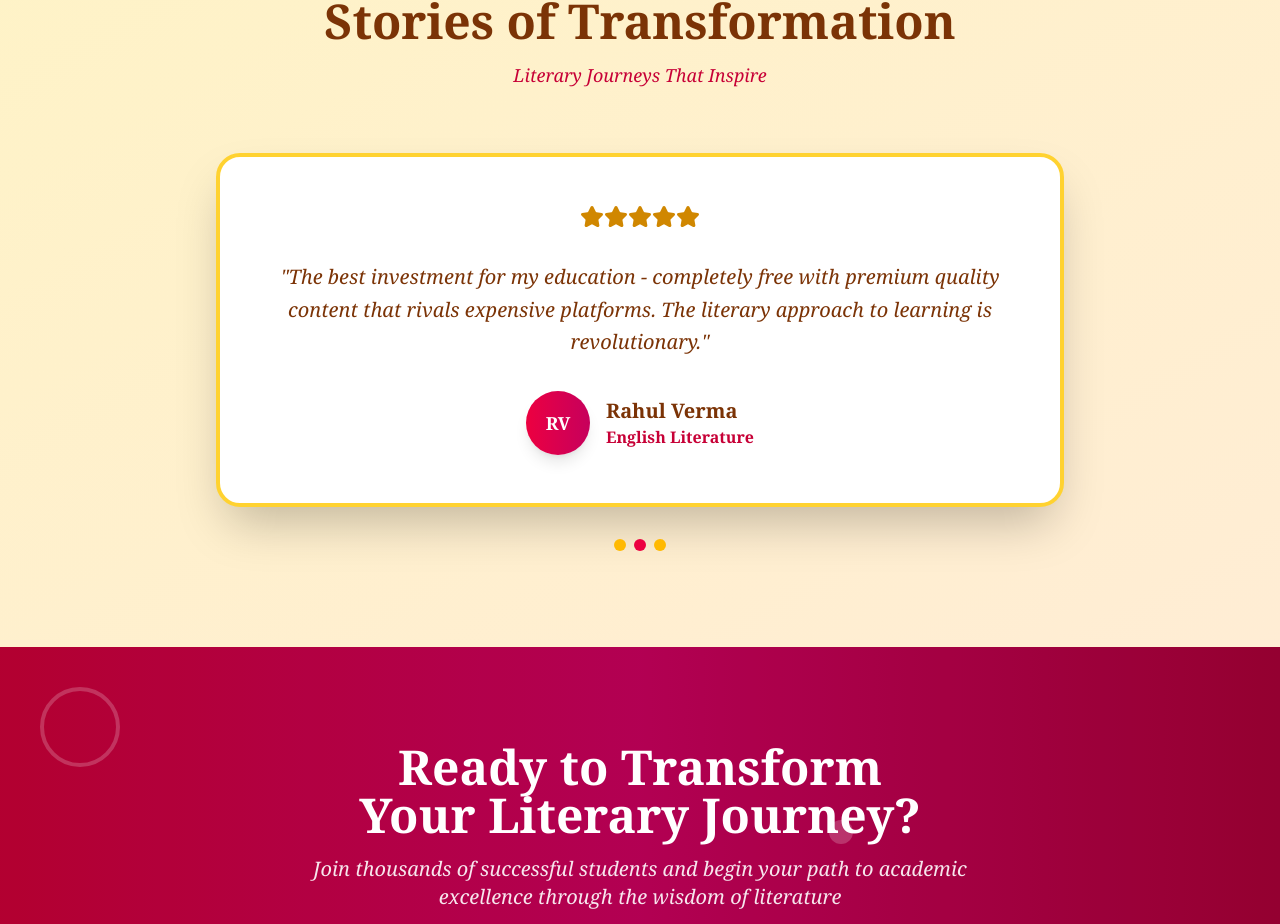
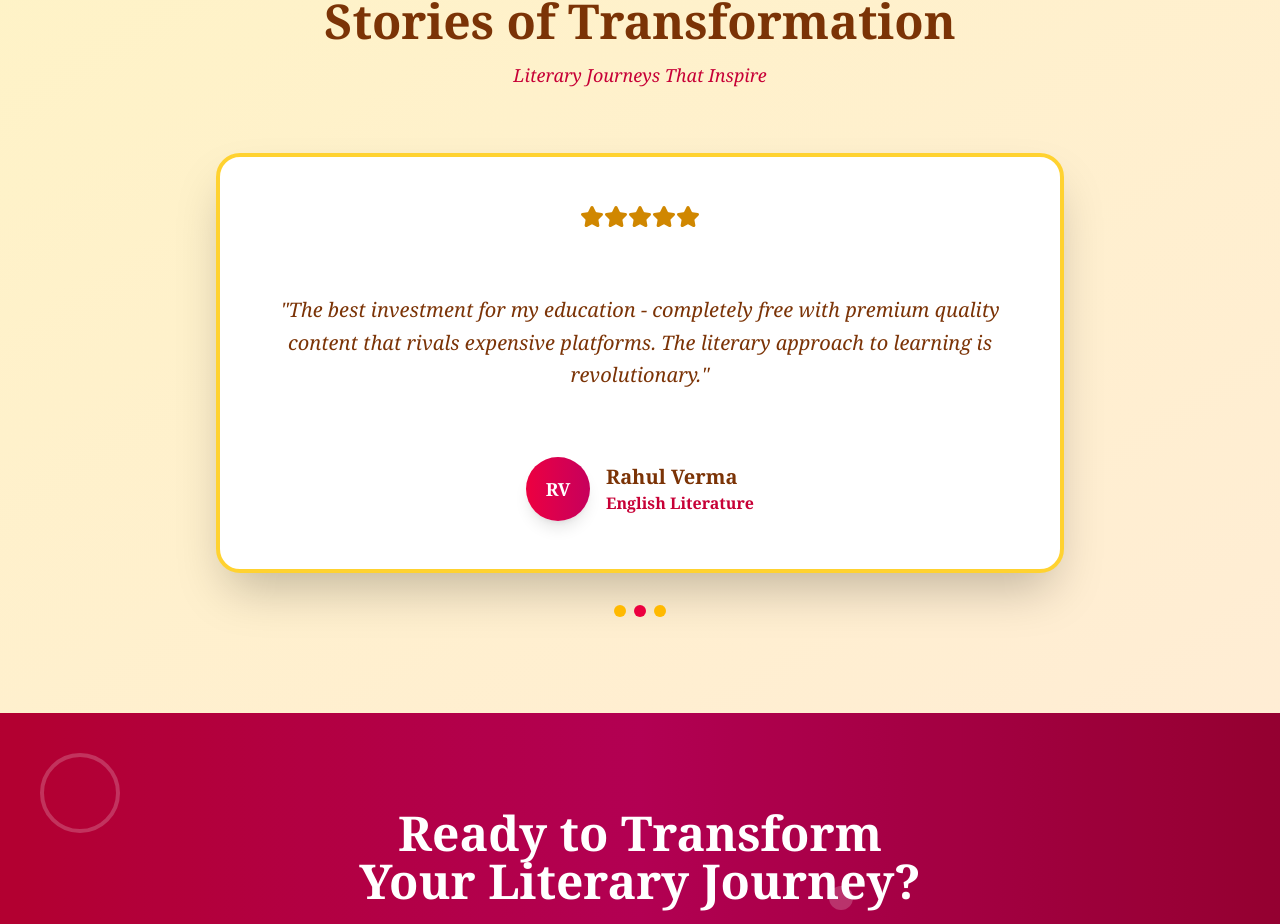
Before and after one commit to kushagra0333/pustak-ghar, a Next.js app: page / in a window 1280 px wide. Shown: the part 1905-2829 px from the top of the page. Built offline with nearby package versions, Linux system fonts and the light colour scheme.

Commit message:
fixed issue: Inconsistency of the cards on the home page

```diff
--- a/app/page.js
+++ b/app/page.js
@@ -422,7 +422,7 @@ const Homepage = () => {
           </div>
 
           <div className="relative">
-            <div className="bg-white rounded-3xl shadow-2xl p-8 lg:p-12 border-4 border-amber-300">
+            <div className="bg-white rounded-3xl shadow-2xl p-8 lg:p-12 border-4 border-amber-300 min-h-[420px] flex flex-col justify-between">
               <div className="flex items-center justify-center mb-8">
                 <div className="flex text-yellow-600">
                   {[...Array(testimonials[currentTestimonial].rating)].map(
```
